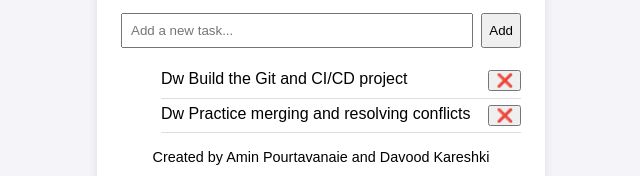
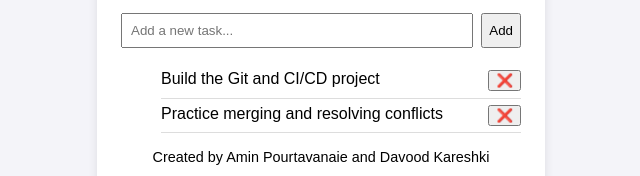
Before and after one commit to aminpt/Software_Engineering_Lab1, a React (Vite) app: page / in a window 1280 px wide. Shown: the part 169-345 px from the top of the page, without its empty margins (319-959 px from the left). Built offline with nearby package versions, Linux system fonts and the light colour scheme; the HTML template or start-up script is replaced by a standard one.

Commit message:
Dw deleted in todolist

```diff
--- a/src/components/TodoList.jsx
+++ b/src/components/TodoList.jsx
@@ -6,7 +6,7 @@ export default function TodoList({ todos, removeTodo, toggleTodo }) {
       {todos.map(todo => (
         <li key={todo.id} className={todo.completed ? 'completed' : ''}>
           <span onClick={() => toggleTodo(todo.id)} style={{cursor: 'pointer', flex: 1}}>
-            {todo.completed ? '✅ ' : 'Dw '} {}
+            {todo.completed ? '✅ ' : ''} {}
             {todo.text}
           </span>
           <button onClick={() => removeTodo(todo.id)}>❌</button>
```
